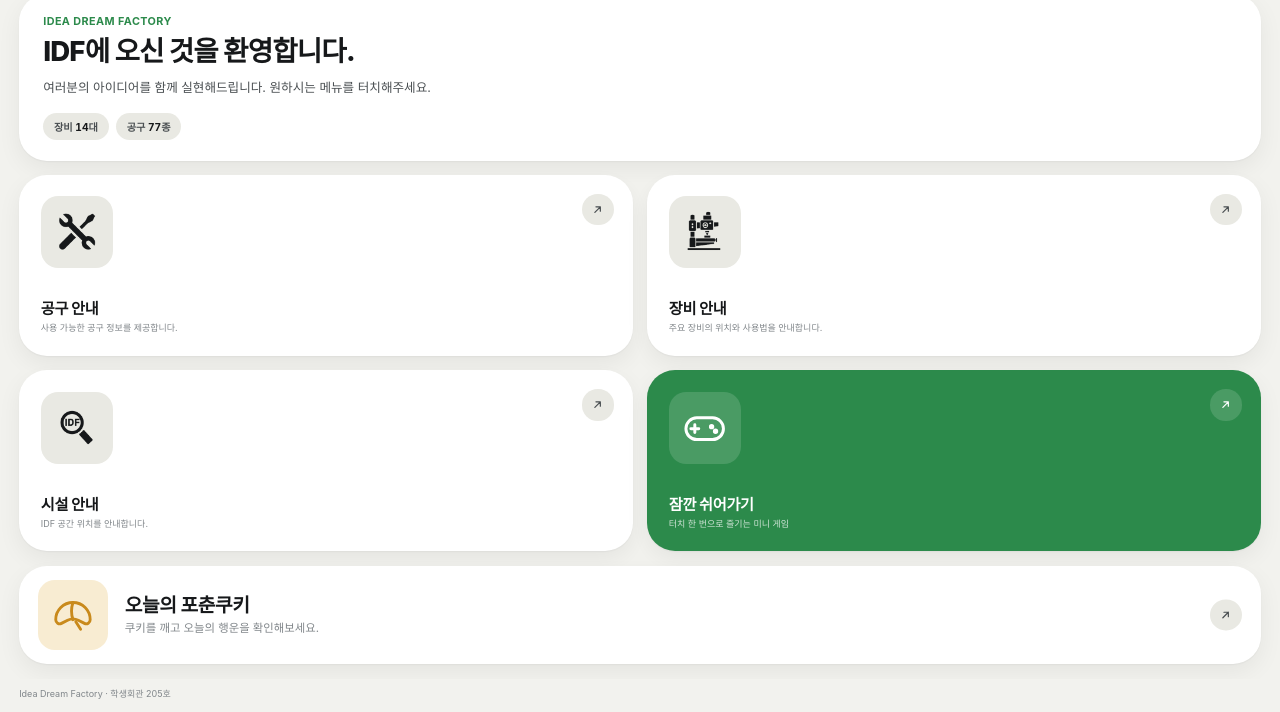
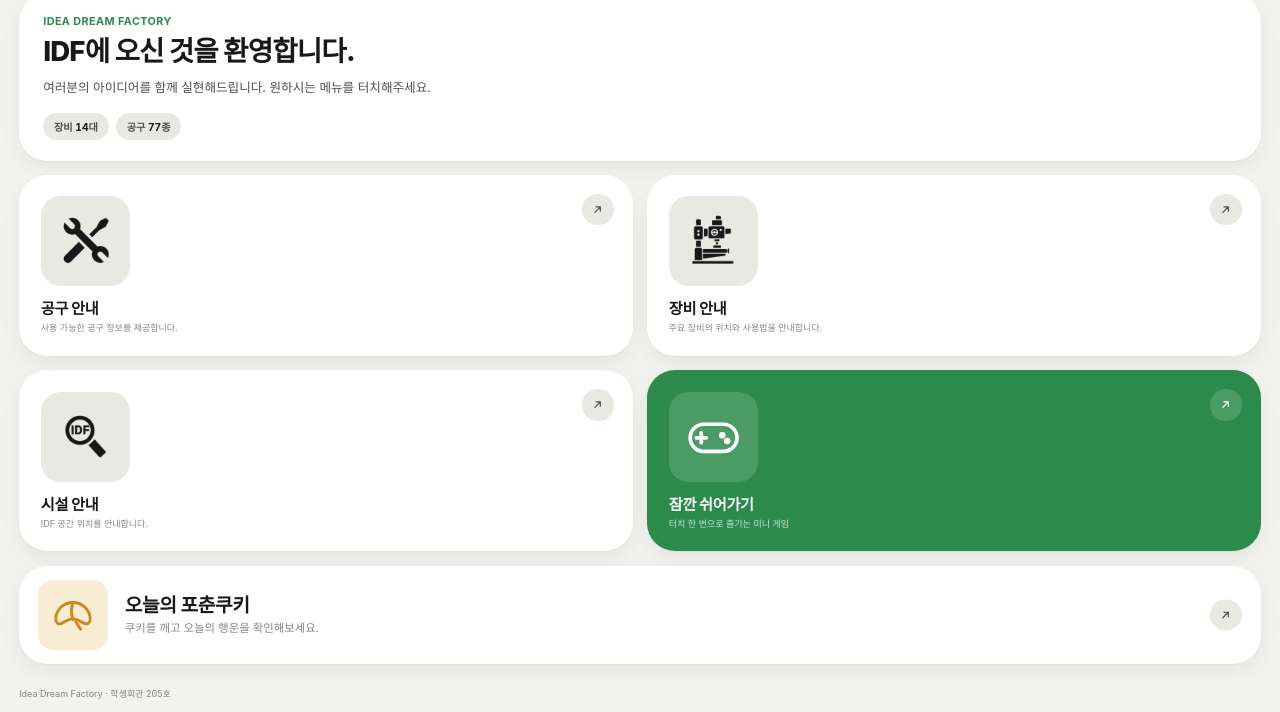
Before and after one commit to jsy330/idf-kiosk, a plain HTML site: page kiosk/index.html in a window 1280 px wide. Shown: the part 88-800 px from the top of the page. Drawn offline with Linux system fonts and the light colour scheme; a web font is replaced by a local one.

Commit message:
홈 아이콘이 글씨 바로 위까지 남는 공간을 채우도록 변경
Co-Authored-By: Claude Opus 5.5 <noreply@anthropic.com>

```diff
--- a/kiosk/app.js
+++ b/kiosk/app.js
@@ -96,7 +96,7 @@
     const tile = (route, title, sub, iconHtml, extra = '') => `
       <button class="menu-tile pressable ${extra}" data-go="${route}">
         <span class="arrow">${ICON.arrow}</span>
-        <span class="tile-icon">${iconHtml}</span>
+        <span class="icon-area"><span class="tile-icon">${iconHtml}</span></span>
         <span><h2>${title}</h2><p>${sub}</p></span>
       </button>`;
     const mask = (name) => `<i style="--icon:url('images/menu_black/${name}.png')"></i>`;
--- a/kiosk/styles.css
+++ b/kiosk/styles.css
@@ -149,11 +149,13 @@ button:active { transform: scale(.98); }
   position: relative; overflow: hidden;
   background: var(--surface); border-radius: var(--radius); box-shadow: var(--shadow);
   padding: 1.8rem; text-align: left;
-  display: flex; flex-direction: column; align-items: flex-start; justify-content: space-between; gap: 1rem;
+  display: flex; flex-direction: column; align-items: flex-start; justify-content: space-between; gap: 1.2rem;
   min-height: 0; container-type: size;
 }
+/* 아이콘 영역: 글씨를 뺀 나머지 높이를 모두 차지 → 아이콘이 글씨 바로 위까지 커짐 */
+.menu-tile .icon-area { flex: 1 1 0; min-height: 0; width: 100%; container-type: size; }
 .menu-tile .tile-icon {
-  width: max(4.5rem, min(52cqh, 50cqw)); aspect-ratio: 1; border-radius: 24%;
+  height: max(3.5rem, min(100cqh, 100cqw - 3.6rem)); aspect-ratio: 1; border-radius: 22%;
   background: var(--surface-2);
   display: grid; place-items: center; flex: none;
 }
@@ -177,7 +179,8 @@ button:active { transform: scale(.98); }
 .menu-tile.accent .tile-icon, .menu-tile.accent .arrow { background: color-mix(in srgb, var(--accent-ink) 14%, transparent); color: var(--accent-ink); }
 /* 가로로 긴 타일 (포춘쿠키) */
 .menu-tile.wide { grid-column: 1 / -1; flex-direction: row; align-items: center; justify-content: flex-start; gap: 1.4rem; text-align: left; padding: 1.2rem 1.6rem; container-type: normal; }
-.menu-tile.wide .tile-icon { width: 5.8rem; }
+.menu-tile.wide .icon-area { display: contents; }
+.menu-tile.wide .tile-icon { width: 5.8rem; height: auto; }
 .menu-tile.wide h2 { font-size: 1.6rem; }
 .menu-tile.wide p { font-size: .95rem; }
 .menu-tile.wide .tile-icon { background: var(--gold-soft); color: var(--gold); }
--- a/kiosk/sw.js
+++ b/kiosk/sw.js
@@ -1,5 +1,5 @@
 /* 오프라인 대비: 인터넷이 잠깐 끊겨도 마지막으로 받은 화면을 보여줍니다. */
-const CACHE = 'idf-kiosk-v7';
+const CACHE = 'idf-kiosk-v8';
 self.addEventListener('install', (e) => self.skipWaiting());
 self.addEventListener('activate', (e) => e.waitUntil(
   caches.keys().then((ks) => Promise.all(ks.filter((k) => k !== CACHE).map((k) => caches.delete(k)))).then(() => self.clients.claim())
```
